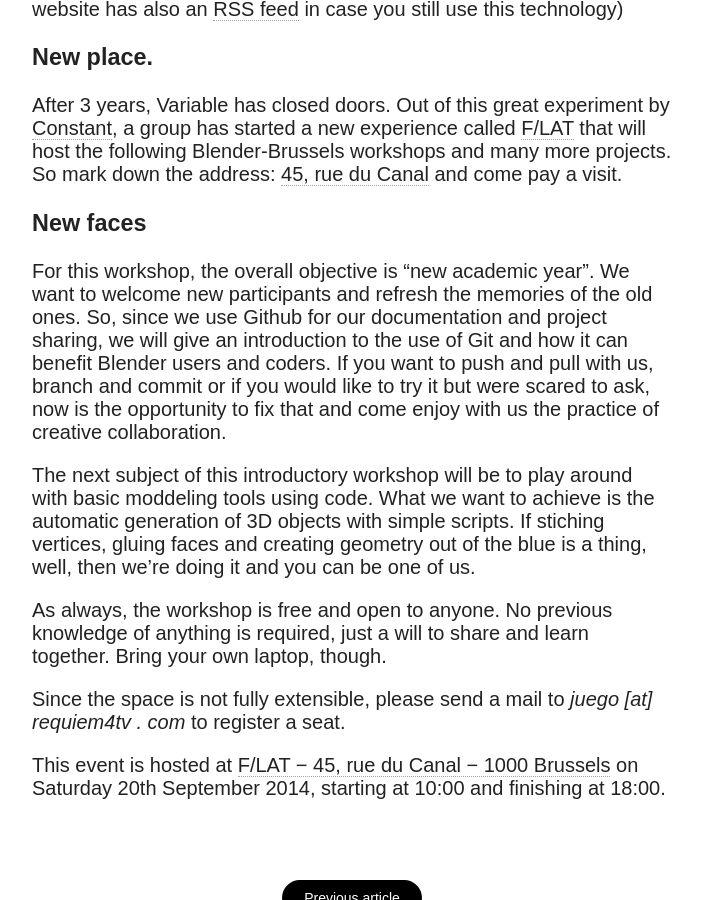
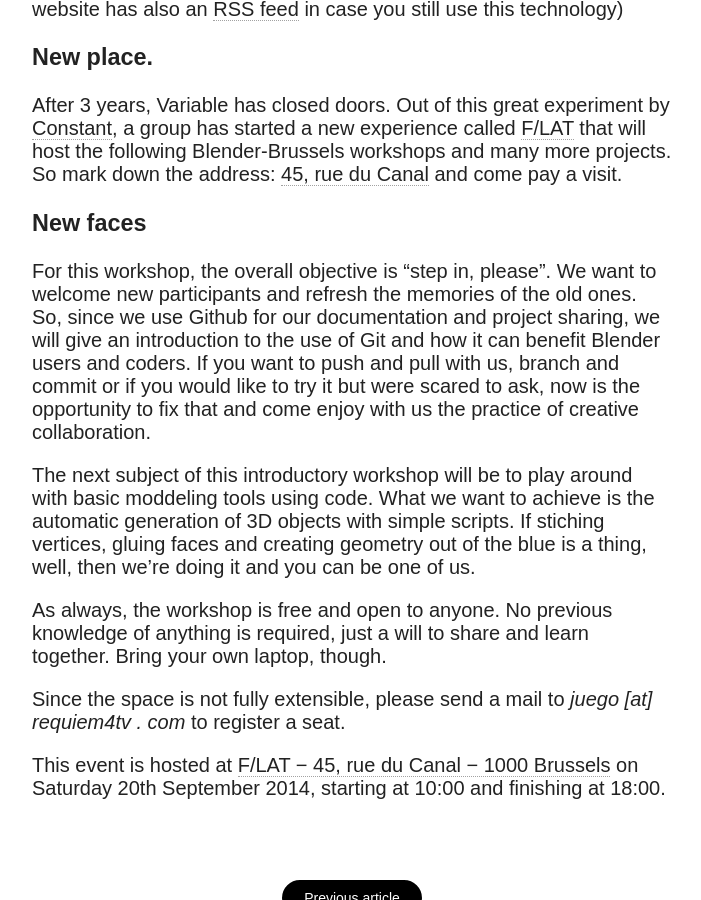
Before and after one commit to Blender-Brussels/blender-brussels.github.io, a Jekyll site: the page built from _posts/2014-09-20-new-place-new-faces.md, in a window 1280 px wide and 900 px high, scrolled down 935 px. Shown: the whole window, without its empty margins (288-989 px from the left). Built offline with Jekyll 4.4.1, drawn with Linux system fonts in a browser that asks for light colours; nearby versions of some CDN libraries.

Commit message:
little correction

```diff
--- a/_posts/2014-09-20-new-place-new-faces.md
+++ b/_posts/2014-09-20-new-place-new-faces.md
@@ -30,7 +30,7 @@
 
 ### New faces
 
-For this workshop, the overall objective is "new academic year". We want to welcome new participants and refresh the memories of the old ones.
+For this workshop, the overall objective is "step in, please". We want to welcome new participants and refresh the memories of the old ones.
 So, since we use Github for our documentation and project sharing, we will give an introduction to the use of Git and how it can benefit Blender users and coders.
 If you want to push and pull with us, branch and commit or if you would like to try it but were scared to ask, now is the opportunity to fix that and come enjoy with us the practice of creative collaboration.
 
```
